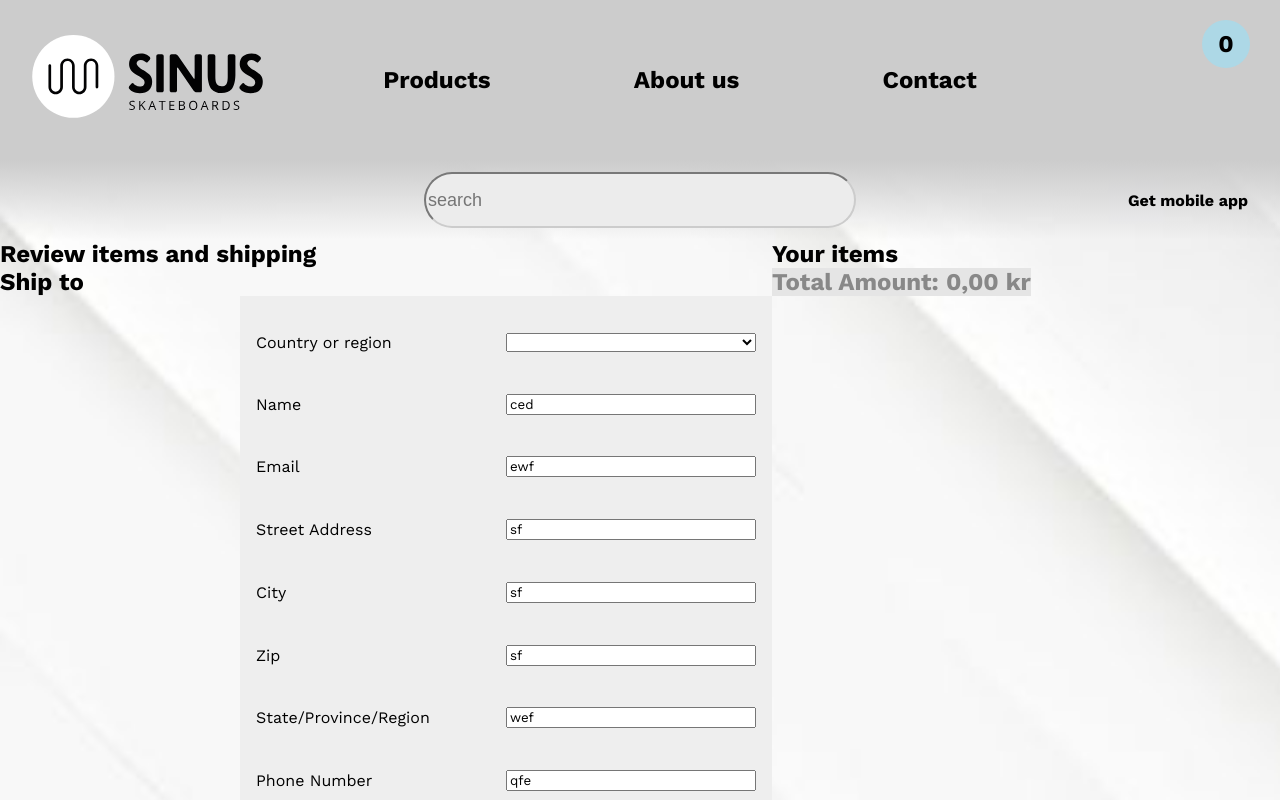
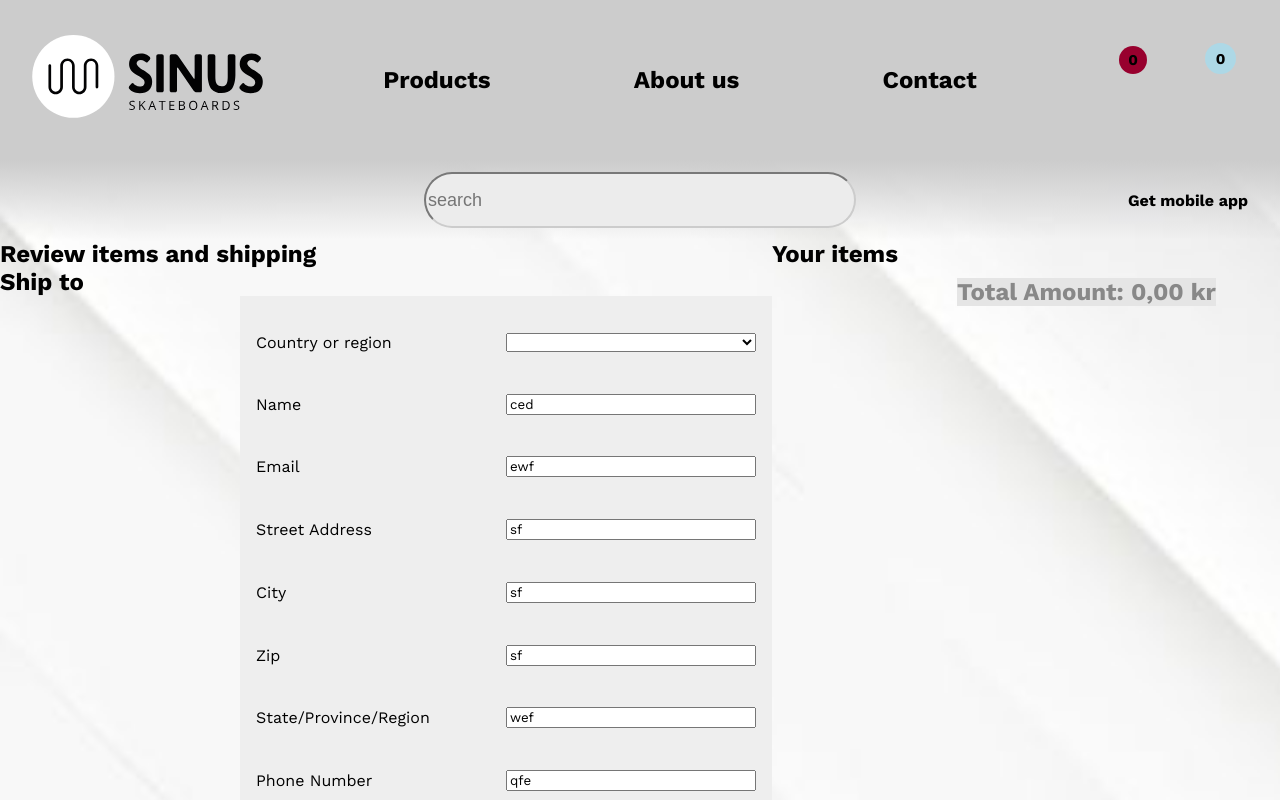
Before and after one commit to Nattzor/Sinius, a Vue app: page /Checkout in a window 1280 px wide. Shown: the top 800 px of the page. Built offline with nearby package versions, Linux system fonts and the light colour scheme; a web font is replaced by a local one.

Commit message:
add like view, add like icon

```diff
--- a/src/components/Header.vue
+++ b/src/components/Header.vue
@@ -24,6 +24,7 @@
         </router-link>
         <router-link class="routerLinks" to="/SavedProducts">
           <fa icon="fa-solid fa-heart" />
+           <span class="total-liked">{{ likedItemCounter }}</span>
         </router-link>
         <router-link class="routerLinks" to="/Cart">
           <fa icon="fa-solid fa-bag-shopping" />
@@ -46,6 +47,9 @@ export default {
   computed: {
     cartItemCounter() {
       return this.$store.getters.cartItemCounter;
+    },
+    likedItemCounter() {
+      return this.$store.getters.likedItemCounter;
     },
     user() {
       return this.$store.getters.currentUser;
@@ -113,17 +117,37 @@ export default {
   font-size: 18px;
 }
 .total-amount {
+  position: absolute;
   align-items: center;
   background: lightblue;
   border-radius: 50%;
   display: flex;
   font-weight: bold;
-  height: 2rem;
+  height: 15px;
+  width: 15px;
   justify-content: center;
   padding: 0.5rem;
   position: absolute;
   right: 30px;
   top: 20px;
-  width: 2rem;
+  font-size: 15px;
+  transform: translate(-14px, 23px);
+}
+.total-liked {
+  position: absolute;
+  align-items: center;
+  background: #98002e;
+  border-radius: 50%;
+  display: flex;
+  font-weight: bold;
+  height: 12px;
+  width: 12px;
+  justify-content: center;
+  padding: 0.5rem;
+  position: absolute;
+  right: 30px;
+  top: 20px;
+  font-size: 15px;
+  transform: translate(-103px, 26px);
 }
 </style>
--- a/src/components/ProductCard.vue
+++ b/src/components/ProductCard.vue
@@ -15,6 +15,8 @@
     <button class="add-to-cart" @click="addToCart(singleItem)">
       <i class="gg-shopping-cart"></i> ADD TO CART
     </button>
+    <fa icon="fa-solid fa-heart" class="heart-ic" @click="addToLiked(singleItem)" />
+
   </div>
 </template>
 
@@ -31,12 +33,16 @@ export default {
     addToCart(singleItem) {
       this.$store.dispatch("addToCart", singleItem);
     },
+    addToLiked(singleItem){
+      this.$store.dispatch("addToLiked", singleItem);
+    }
   },
 };
 </script>
 
 <style scoped>
 @import url("https://css.gg/shopping-cart.css");
+@import url('https://css.gg/heart.css');
 .product-card {
   padding: 20px;
   display: flex;
@@ -79,4 +85,20 @@ export default {
   border-radius: 100px;
   color: white;
 }
+.heart-ic{
+height: 3rem;
+position:absolute;
+transform: translate(-75px);
+
+}
+.fa-heart path {
+  fill: #98002e;
+}
+.fa-heart:after {
+        content: "";
+        background-color: white;
+        border-radius: 50%;
+        height: 30px;
+        position: absolute;
+        width: 30px;}
 </style>
--- a/src/store/index.js
+++ b/src/store/index.js
@@ -26,6 +26,7 @@ export default new Vuex.Store({
     users: [],
     orderHistory: [],
     category: {},
+    liked: []
   },
   mutations: {
     saveItems(state, items) {
@@ -51,6 +52,15 @@ export default new Vuex.Store({
       }
       //localStorage.setItem("snius-cart", JSON.stringify(state.cart))
     },
+    saveItemsInLiked(state, singleItem) {
+      if (!state.liked.find((item) => item.id === singleItem.id)){
+        state.liked.push({
+          id: singleItem.id,
+          price: singleItem.price,
+          amount: 1,
+
+        })}},
+
     updateCartItem(state, { id, amount }) {
       const inCart = state.cart.find((cartItem) => cartItem.id == id);
       inCart.amount = amount;
@@ -66,8 +76,8 @@ export default new Vuex.Store({
     authUsers(state, user) {
       state.currentUser.push(user);
     },
-    ordersPlaced(state, payload) {
-      state.orderHistory.push(payload);
+    ordersPlaced(state, item) {
+      state.orderHistory.push(item);
     },
     productByCategory(state, category){
       for (let singleItem of category) {
@@ -87,10 +97,12 @@ export default new Vuex.Store({
     addToCart({ commit }, singleItem) {
       commit("saveItemsInCart", singleItem);
     },
+    addToLiked({ commit }, singleItem) {
+      commit("saveItemsInLiked", singleItem);
+    },
     updateCart({ commit }, { id, amount }) {
       commit("updateCartItem", { id, amount });
     },
-
     async fakkOff(context, payload) {
       const response = await API.getProductByCategory(
       payload.category
@@ -153,12 +165,20 @@ export default new Vuex.Store({
     },
     cartProductId(state) {
       return state.cart.map((cartItem) => ({
-        productId: cartItem.id,
+        id: cartItem.id,
+        amount: cartItem.amount,
       }));
     },
     cartItemCounter(state) {
       let totalAmount = 0;
       state.cart.forEach((cartItem) => {
+        totalAmount += cartItem.amount;
+      });
+      return totalAmount;
+    },
+    likedItemCounter(state) {
+      let totalAmount = 0;
+      state.liked.forEach((cartItem) => {
         totalAmount += cartItem.amount;
       });
       return totalAmount;
@@ -176,6 +196,15 @@ export default new Vuex.Store({
     getOrderHistory(state) {
       return state.orderHistory;
     },
+    liked(state) {
+      return state.liked.map((cartItem) => ({
+        id: cartItem.id,
+        ...state.items[cartItem.id],
+        ...state.category[cartItem.id],
+        amount: cartItem.amount,
+        price: cartItem.price,
+      }));
+    },
   },
   modules: {},
 });
--- a/src/views/Checkout.vue
+++ b/src/views/Checkout.vue
@@ -167,8 +167,8 @@
               alt="The image of the product"
             />
             <label class="cart-desc">
-              <h1>{{ cartItem.title }}</h1>
-              <h1>{{ cartItem.shortDesc }}</h1>
+              <h1>Name :{{ cartItem.title }}</h1>
+              <h1>Gender :{{ cartItem.shortDesc }}</h1>
             </label>
             <label class="cart-price">
             <h2>1 item price: {{ cartItem.price | toCurrency }}</h2></label
@@ -177,11 +177,11 @@
 
             <hr class="cart-line" />
             <h2 class="single-amount">
-            {{ cartItem.amount }} item price {{ (cartItem.price * cartItem.amount) | toCurrency }}
+            {{ cartItem.amount }} items price {{ (cartItem.price * cartItem.amount) | toCurrency }}
             </h2>
           </li>
           <div>
-          <h1>Total Amount: {{ total | toCurrency }}</h1>
+          <h1 class="tota">Total Amount: {{ total | toCurrency }}</h1>
           </div>
     </div>
 
@@ -331,4 +331,8 @@ h1 {
   display: flex;
   flex-direction: column;
 }
+.tota{
+  margin-left: 185px;
+  margin-top: 10px;
+}
 </style>
--- a/src/views/SavedProducts.vue
+++ b/src/views/SavedProducts.vue
@@ -1,9 +1,43 @@
 <template>
+<article>
   <h1>ALL PRODUCTS THAT I LIKE</h1>
+  <li class="liked-li" v-for="likedItem in liked" :key="likedItem.id">
+
+            <img
+              class="liked-img"
+              :src="'http://localhost:5000//images/' + likedItem.imgFile"
+              alt="The image of the product"
+            />
+            <label class="liked-desc">
+              <h1>Name : {{ likedItem.title }}</h1>
+              <h1>Gender: {{ likedItem.shortDesc }}</h1>
+              <h1>description: {{ likedItem.longDesc }}</h1>
+            </label>
+            <label class="liked-price"
+              ><h2>Price: {{ likedItem.price | toCurrency }}</h2></label>
+          </li>
+          </article>
 </template>
 
 <script>
-export default {};
+export default {
+computed: {
+
+  liked() {
+      return this.$store.getters.liked;
+    },
+},
+};
 </script>
 
-<style></style>
+<style>
+.liked-li{
+   display: grid;
+  grid-template-columns: repeat(3, 2fr);
+  gap: 20px;
+}
+.liked-img{
+  height: 15rem;
+  width: 15rem;
+}
+</style>
--- a/src/views/confirmedOrder.vue
+++ b/src/views/confirmedOrder.vue
@@ -22,7 +22,7 @@
 
         Amount: {{ item.amount }}
 
-        Pride: {{ item.price }}
+        Price: {{ item.price }}
 
         Subtotal: {{ item.price * item.amount }}
       </li>
```
